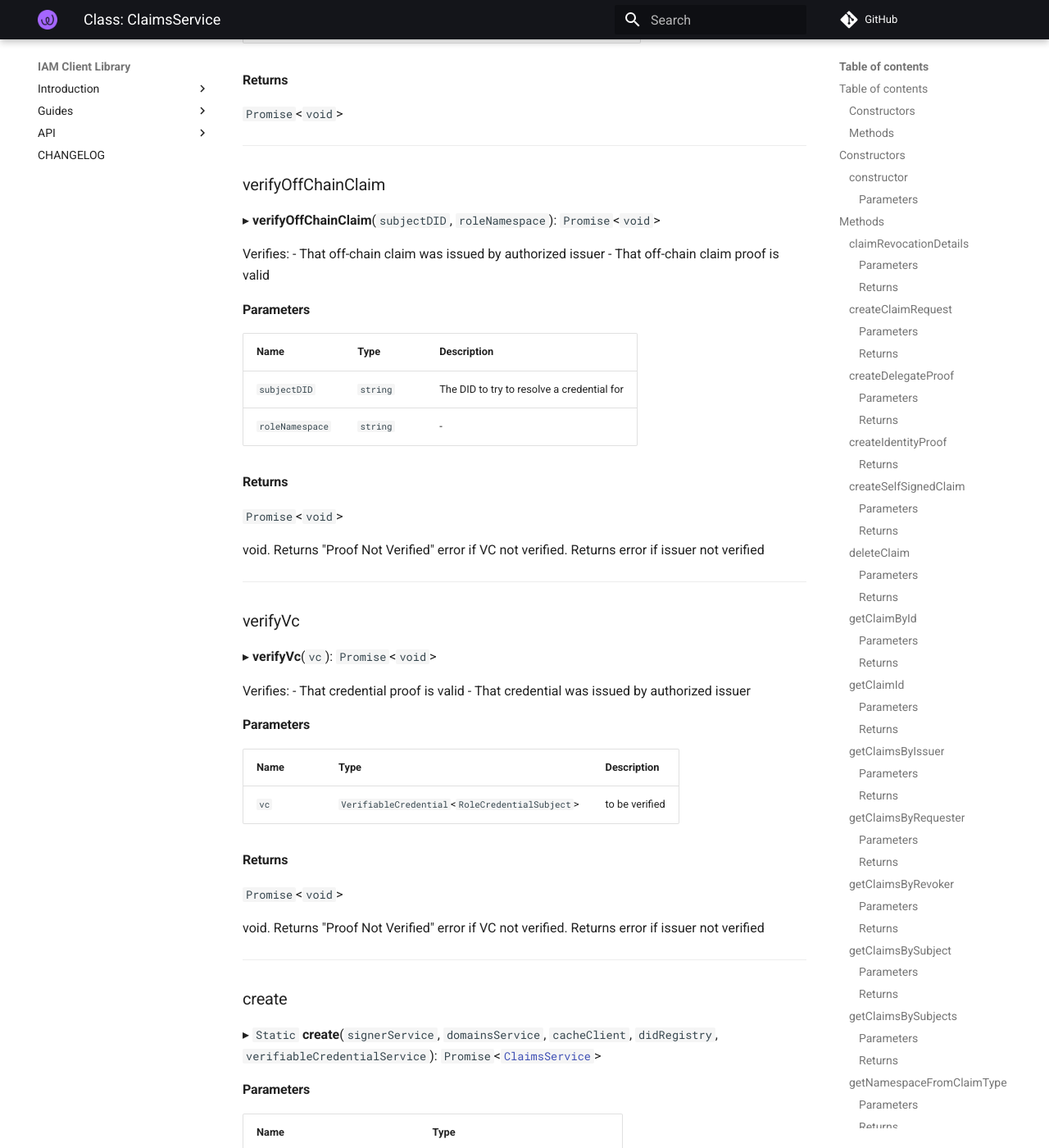
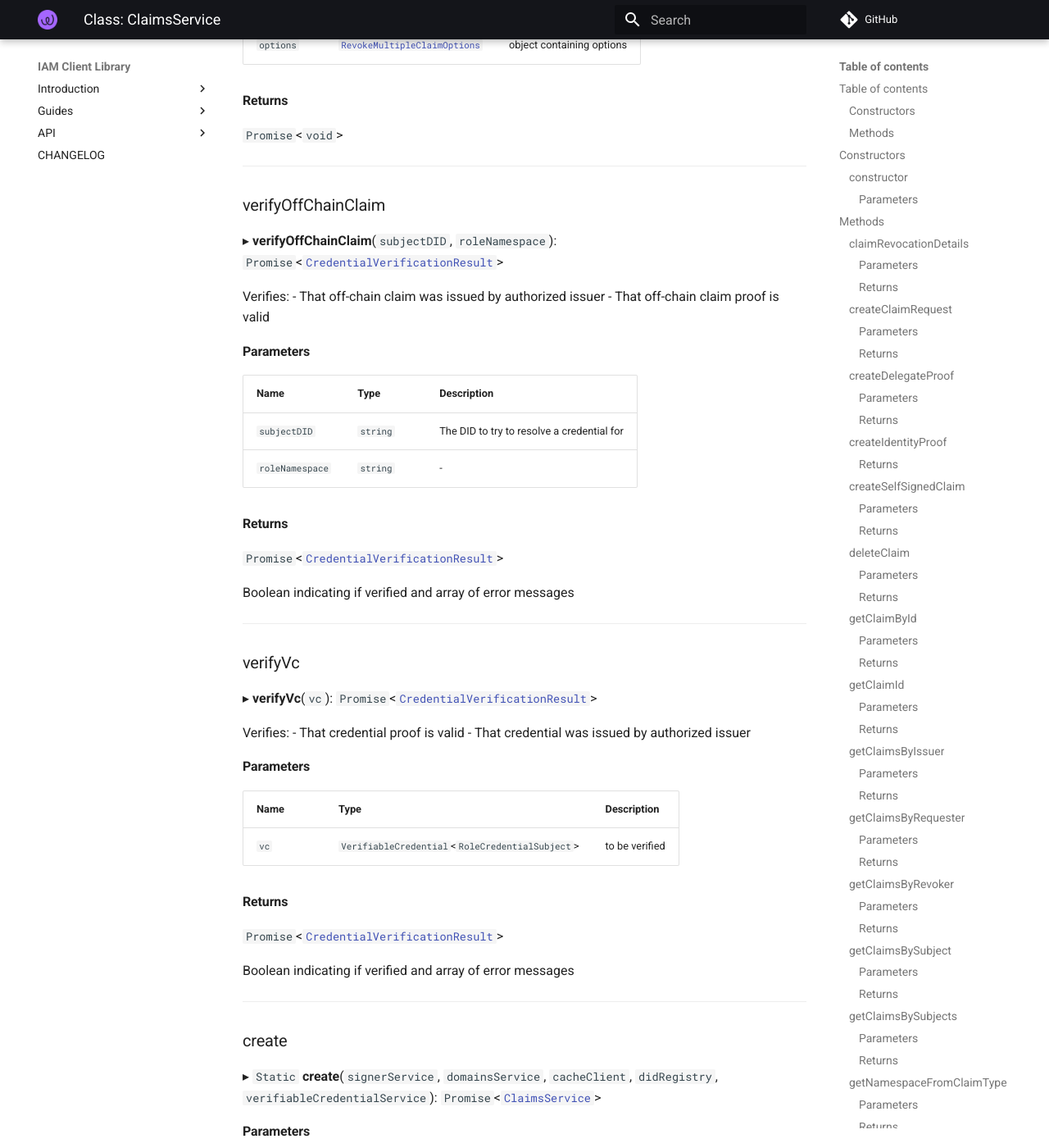
Before and after one commit to energywebfoundation/iam-client-lib, an MkDocs documentation site: the page built from docs/api/classes/modules_claims.ClaimsService.md, in a window 1280 px wide and 1400 px high, scrolled down 17739 px. Shown: the whole window at 82% size. Built offline with MkDocs 1.6.1 and Material for MkDocs 9.7.7, drawn with Linux system fonts in a browser that asks for light colours; comment, search, counter and statistics services are not loaded; some of the changed text lies outside the part shown.

Commit message:
feat(verifyVc): update ew-credentials version and use to resolve credentials

```diff
--- a/docs/api/classes/modules_claims.ClaimsService.md
+++ b/docs/api/classes/modules_claims.ClaimsService.md
@@ -696,7 +696,7 @@
 
 ### resolveCredentialAndVerify
 
-▸ **resolveCredentialAndVerify**(`subjectDID`, `roleNamespace`): `Promise`<`void`\>
+▸ **resolveCredentialAndVerify**(`subjectDID`, `roleNamespace`): `Promise`<[`CredentialVerificationResult`](../interfaces/modules_claims.CredentialVerificationResult.md)\>
 
 Resolve a credential from storage and verify its proof/signature and its issuer's authority
 
@@ -709,7 +709,7 @@
 
 #### Returns
 
-`Promise`<`void`\>
+`Promise`<[`CredentialVerificationResult`](../interfaces/modules_claims.CredentialVerificationResult.md)\>
 
 void. Returns "Proof Not Verified" error if VC not verified. Returns error if issuer not verified
 
@@ -794,7 +794,7 @@
 
 ### verifyOffChainClaim
 
-▸ **verifyOffChainClaim**(`subjectDID`, `roleNamespace`): `Promise`<`void`\>
+▸ **verifyOffChainClaim**(`subjectDID`, `roleNamespace`): `Promise`<[`CredentialVerificationResult`](../interfaces/modules_claims.CredentialVerificationResult.md)\>
 
 Verifies:
 - That off-chain claim was issued by authorized issuer
@@ -809,15 +809,15 @@
 
 #### Returns
 
-`Promise`<`void`\>
+`Promise`<[`CredentialVerificationResult`](../interfaces/modules_claims.CredentialVerificationResult.md)\>
 
-void. Returns "Proof Not Verified" error if VC not verified. Returns error if issuer not verified
+Boolean indicating if verified and array of error messages
 
 ___
 
 ### verifyVc
 
-▸ **verifyVc**(`vc`): `Promise`<`void`\>
+▸ **verifyVc**(`vc`): `Promise`<[`CredentialVerificationResult`](../interfaces/modules_claims.CredentialVerificationResult.md)\>
 
 Verifies:
 - That credential proof is valid
@@ -831,9 +831,9 @@
 
 #### Returns
 
-`Promise`<`void`\>
+`Promise`<[`CredentialVerificationResult`](../interfaces/modules_claims.CredentialVerificationResult.md)\>
 
-void. Returns "Proof Not Verified" error if VC not verified. Returns error if issuer not verified
+Boolean indicating if verified and array of error messages
 
 ___
 
--- a/package.json
+++ b/package.json
@@ -63,11 +63,11 @@
     "npm": ">= 6.0.0"
   },
   "dependencies": {
-    "@energyweb/credential-governance": "^1.0.1-alpha.174.0",
+    "@energyweb/credential-governance": "^1.0.1-alpha.181.0",
     "@energyweb/ekc": "^0.6.6",
-    "@energyweb/onchain-claims": "^1.0.1-alpha.174.0",
+    "@energyweb/onchain-claims": "^1.0.1-alpha.181.0",
     "@energyweb/staking-pool": "^1.0.0-rc.14",
-    "@energyweb/vc-verification": "^1.0.1-alpha.174.0",
+    "@energyweb/vc-verification": "^1.0.1-alpha.181.0",
     "@ensdomains/ens": "^0.6.2",
     "@ew-did-registry/claims": "^0.6.3-alpha.682.0",
     "@ew-did-registry/credentials-interface": "^0.6.3-alpha.682.0",
```
Also changed, not shown: docs/api/interfaces/modules_claims.CredentialVerificationResult.md (added, +26 -0 lines), docs/api/modules/modules_claims.md (+1 -0 lines), 4 other files.
